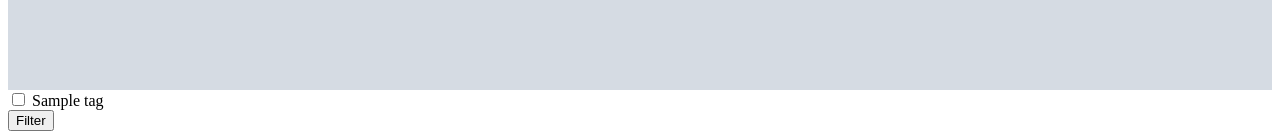
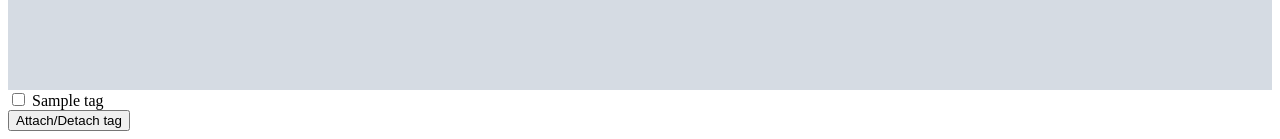
Before and after one commit to tksrmz/image-gallery, a Flask app: template templates/image.html in a window 1280 px wide. Shown: the part 1039-1178 px from the top of the page. Run offline with Flask 3, Linux system fonts and the light colour scheme; the template is opened without the code that fills it: most values are stand-ins (such as "Sample title", 1, 10 or a date in 2020); grey boxes marked "Sample" are stand-in pictures.

Commit message:
change display value

```diff
--- a/templates/image.html
+++ b/templates/image.html
@@ -36,7 +36,7 @@
             <label for="tag-{{ tag }}">{{ tag }}</label>
           </div>
         {% endfor %}
-        <input type="submit" value="Filter">
+        <input type="submit" value="Attach/Detach tag">
       </form>
     </section>
   </main>
```
